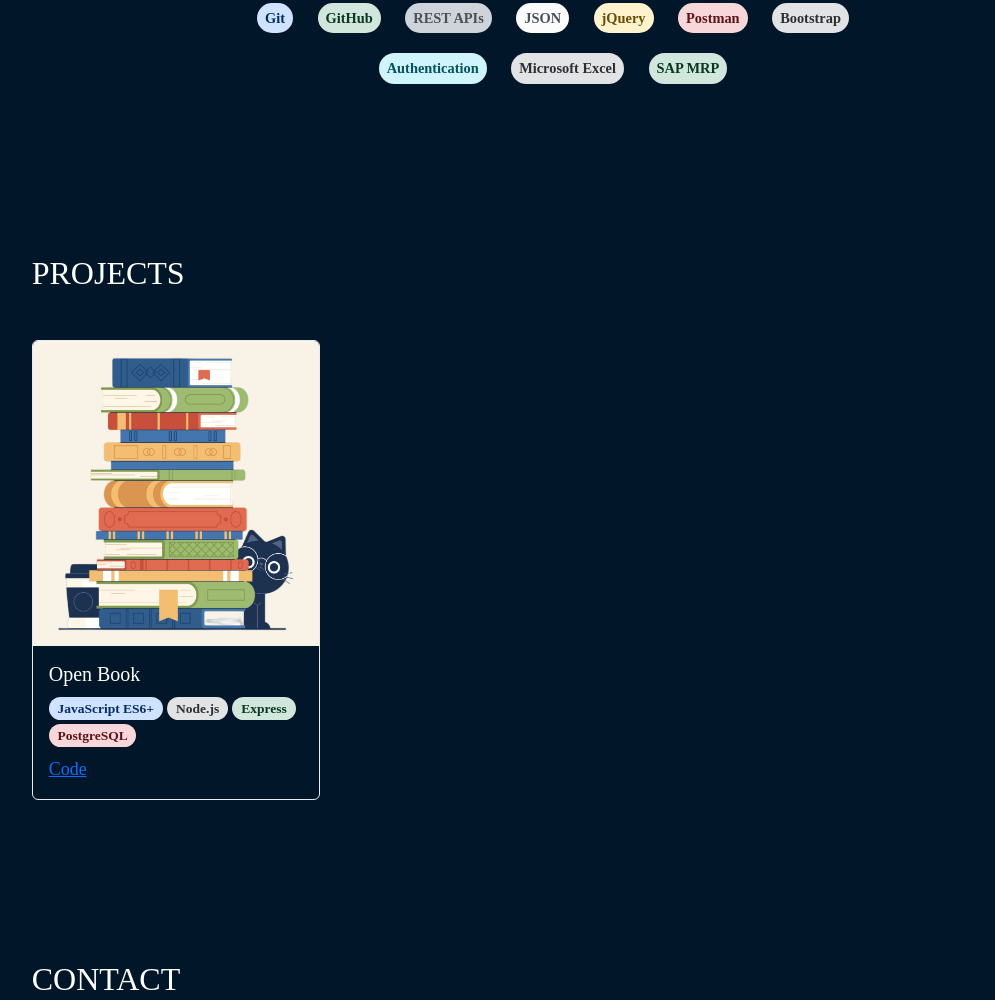
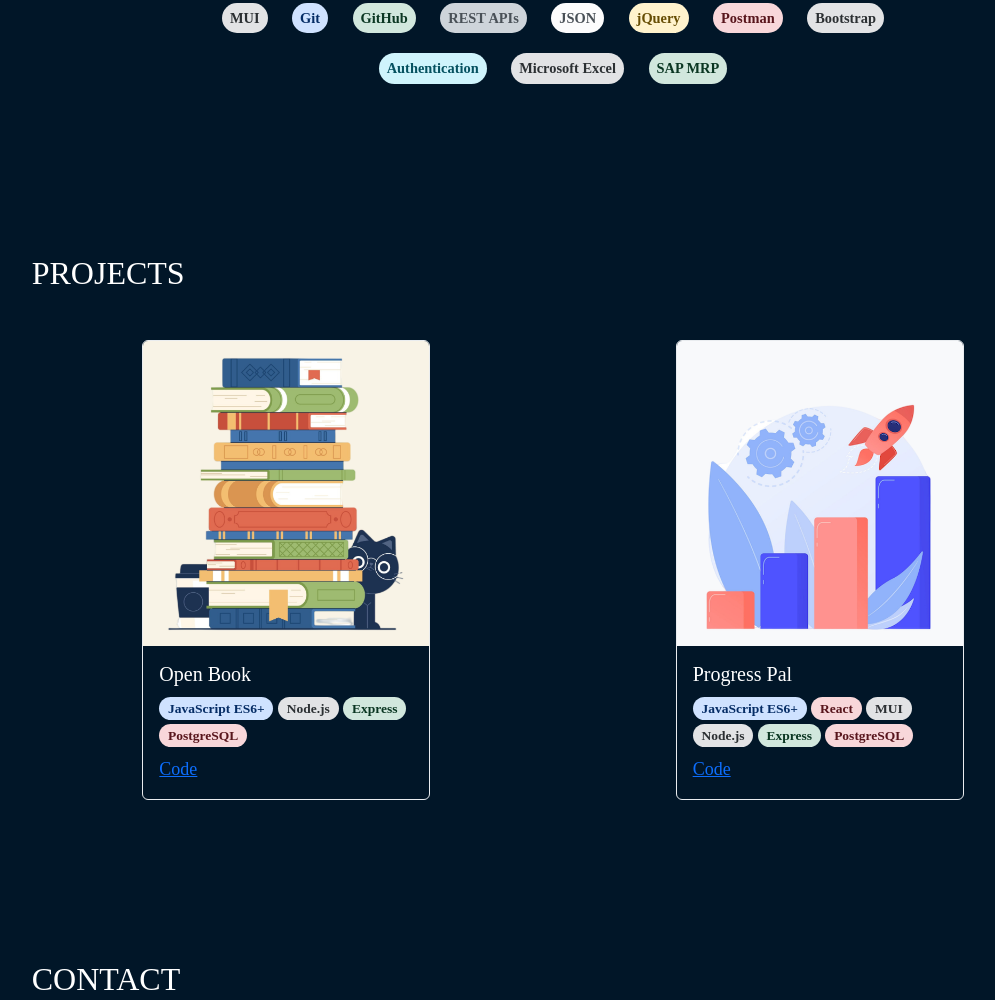
Before and after one commit to Nadia-Kadri/Nadia-Kadri, a plain HTML site: page index.html in a window 1280 px wide. Shown: the part 1021-2021 px from the top of the page, without its empty margins (87-1082 px from the left). Drawn offline with nearby package versions, Linux system fonts and the light colour scheme.

Commit message:
Add progresspal to projects section, edit about me

```diff
--- a/assets/css/main.css
+++ b/assets/css/main.css
@@ -60,10 +60,13 @@ nav {
   .container-media-query {
     text-align: center;
   }
-  .card {
-    margin: auto;
-  }
   #home {
     padding-top: 140px;
   }
 }
+
+@media (max-width: 767px) {
+  .card-mb-custom {
+    margin-bottom: 30px;
+  }
+}
--- a/index.html
+++ b/index.html
@@ -52,7 +52,7 @@
         <h1><span>NADIA</span> KADRI</h1>
         <h5>FULL STACK SOFTWARE ENGINEER</h5>
         <hr>
-        <p>As a software engineer, I am passionate about building innovative solutions to complex problems. Before transitioning to this field, I worked in finance analytics for several years, where I honed my critical thinking skills and developed a genuine enthusiasm for teamwork. I bring a positive and encouraging approach to collaboration, thriving in environments where I can work with others to navigate intricate challenges. Committed to continuous learning and growth, I am eager to contribute my varied skill set to make a meaningful impact through technology.</p>
+        <p>As a software engineer, I am passionate about building innovative solutions to complex problems. Before transitioning to this field, I worked as financial analyst for over three years, where I honed my data analysis skills and developed a genuine enthusiasm for teamwork. I bring a positive and encouraging approach to collaboration, thriving in environments where I can work with others to navigate intricate challenges. Committed to continuous learning and growth, I am eager to contribute my varied skill set to make a meaningful impact through technology.</p>
         <button class="btn btn-secondary contact" type="submit">Contact Me</button>
         <a class="btn btn-secondary" href="https://docs.google.com/document/d/1ivSYtQgcDnnoBwfjH7FWlYBOLuYHZDWgU-VbejQGjEE/edit?usp=sharing" target="_blank">Resume</a>
       </div>
@@ -91,6 +91,7 @@
         <p class="badge bg-danger-subtle text-danger-emphasis rounded-pill skill-item">PostgreSQL</p>
         <p class="badge bg-warning-subtle text-warning-emphasis rounded-pill skill-item">HTML5</p>
         <p class="badge bg-info-subtle text-info-emphasis rounded-pill skill-item">CSS</p>
+        <p class="badge bg-secondary-subtle text-secondary-emphasis rounded-pill skill-item">MUI</p>
         <p class="badge bg-primary-subtle text-primary-emphasis rounded-pill skill-item">Git</p>
         <p class="badge bg-success-subtle text-success-emphasis rounded-pill skill-item">GitHub</p>
         <p class="badge bg-dark-subtle text-dark-emphasis rounded-pill skill-item">REST APIs</p>
@@ -108,7 +109,9 @@
   <!-- Projects -->
   <section id="projects">
     <h2 class="mb-5">PROJECTS</h2>
-    <div class="card border-light-subtle" style="width: 18rem;">
+    <div class="row">
+      <div class="col card-mb-custom">
+        <div class="card border-light-subtle mx-auto" style="width: 18rem;">
           <img class="card-img-top img-fluid" src="assets/images/openbook.png" alt="openbook">
           <div class="card-body">
             <h5 class="card-title">Open Book</h5>
@@ -118,8 +121,29 @@
               <span class="badge bg-success-subtle text-success-emphasis rounded-pill">Express</span>
               <span class="badge bg-danger-subtle text-danger-emphasis rounded-pill">PostgreSQL</span>
             </div>
-        <!-- <a href="https://open-book-4y22.onrender.com/" target="_blank">Demo</a> -->
+            <!-- <a href="" target="_blank">Demo</a> -->
             <a href="https://github.com/Nadia-Kadri/open-book" target="_blank">Code</a>
+          </div>
+        </div>
+      </div>
+
+      <div class="col">
+        <div class="card border-light-subtle mx-auto" style="width: 18rem;">
+          <img class="card-img-top img-fluid" src="assets/images/progresspal.png" alt="progresspal">
+          <div class="card-body">
+            <h5 class="card-title">Progress Pal</h5>
+            <div class="mb-2">
+              <span class="badge bg-primary-subtle text-primary-emphasis rounded-pill">JavaScript ES6+</span>
+              <span class="badge bg-danger-subtle text-danger-emphasis rounded-pill">React</span>
+              <span class="badge bg-secondary-subtle text-secondary-emphasis rounded-pill">MUI</span>
+              <span class="badge bg-secondary-subtle text-secondary-emphasis rounded-pill">Node.js</span>
+              <span class="badge bg-success-subtle text-success-emphasis rounded-pill">Express</span>
+              <span class="badge bg-danger-subtle text-danger-emphasis rounded-pill">PostgreSQL</span>
+            </div>
+            <!-- <a href="" target="_blank">Demo</a> -->
+            <a href="https://github.com/Nadia-Kadri/progress-pal" target="_blank">Code</a>
+          </div>
+        </div>
       </div>
     </div>
   </section>
```
Also changed, not shown: assets/images/progresspal.png (added), 2 other files. Lines whose indentation alone changed are shown as unchanged.
